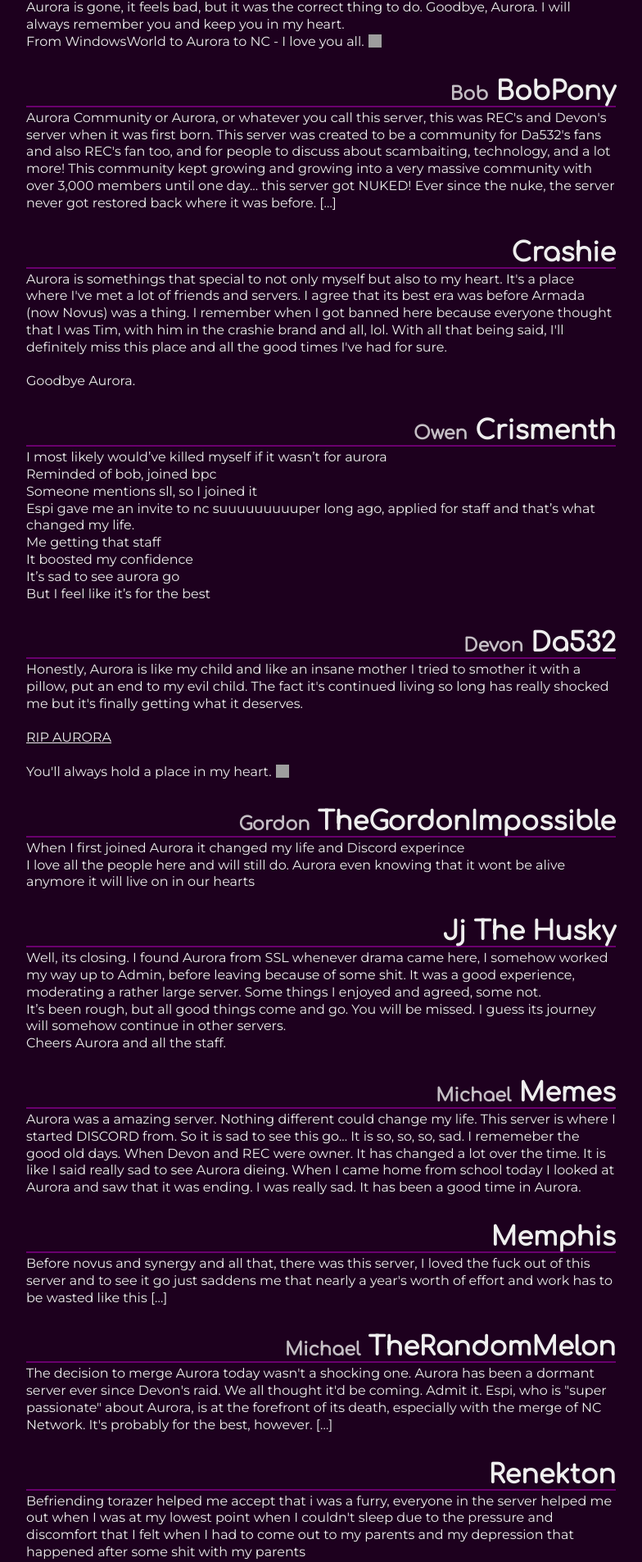
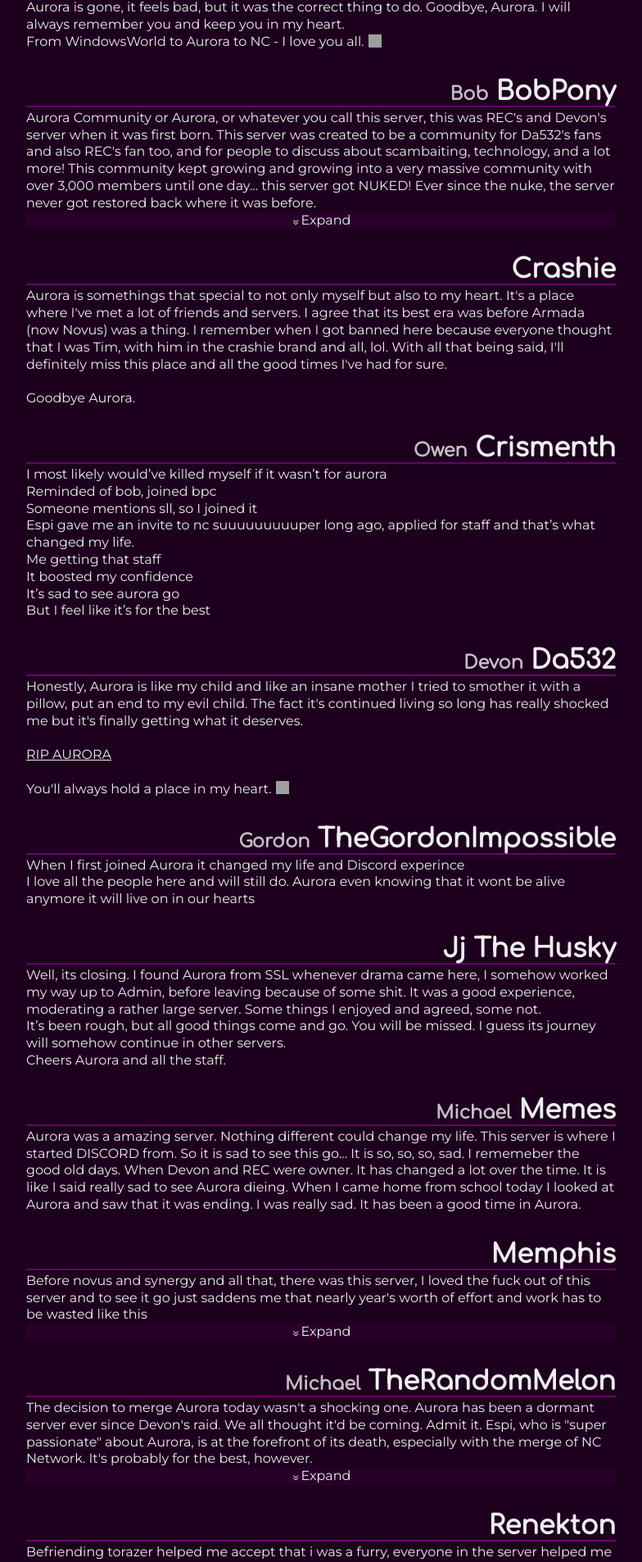
Before and after one commit to AuroraCommunity/AuroraCommunity.github.io, a PHP site: page / in a window 1280 px wide. Shown: the part 1132-3038 px from the top of the page at 82% size, without its empty margins (248-1032 px from the left). Run offline with PHP 8.4, Linux system fonts and the light colour scheme; grey boxes are pictures that could not be loaded.

Commit message:
Style expandos

```diff
--- a/index.html
+++ b/index.html
@@ -29,7 +29,7 @@
     <div id="aurora-logos"></div>
     <h1>Aurora Community</h1>
     <h2>18 Dec 2016&ndash;27 Oct 2017</h2>
-    <h3><a href="https://ncnetwork.me" class="button">Join NC Network &raquo;</a><a href="#messages" class="button">Read Sentiments <span style="transform: rotate(90deg); display: inline-block; position: relative; top: 2px; left: 2px;">&raquo;</span></a></h3>
+    <h3><a href="https://ncnetwork.me" class="button">Join NC Network &raquo;</a><a href="#messages" class="button">Read Sentiments <span class="arrow-down">&raquo;</span></a></h3>
   </div>
   <div id="messages">
     <div id="messages-inner">
@@ -42,7 +42,7 @@
 
       <h1 id="bob"><span>Bob</span> BobPony</h1>
       <p>Aurora Community or Aurora, or whatever you call this server, this was REC's and Devon's server when it was first born. This server was created to be a community for Da532's fans and also REC's fan too, and for people to discuss about scambaiting,
-        technology, and a lot more! This community kept growing and growing into a very massive community with over 3,000 members until one day... this server got NUKED! Ever since the nuke, the server never got restored back where it was before. <a onclick="show('bob-expand'); this.style.display = 'none'" title="Click to expand this message" class="expando">[&hellip;]</a><span id="bob-expand" style="display: none;">I guess
+        technology, and a lot more! This community kept growing and growing into a very massive community with over 3,000 members until one day... this server got NUKED! Ever since the nuke, the server never got restored back where it was before. <a onclick="show('bob-expand'); this.style.display = 'none'" title="Click to expand this message" class="expando"><span class="arrow-down">&raquo;</span> Expand</a><span id="bob-expand" style="display: none;">I guess
         it's time to officially end this server once for all. The server will be closing <a href="https://www.timeanddate.com/worldclock/fixedtime.html?msg=Aurora+Community+Archival+Event&iso=20171027T20&p1=179">this Friday</a>.<br><br>Thank you all for
         being part of the Aurora Community, this server has a lot of memories, without you people this server wouldn't of lasted this long.<br><br>Goodbye Aurora Commmunity for the last time, we hope we see you in NC Network.</span></p>
 
@@ -70,14 +70,14 @@
         a lot over the time. It is like I said really sad to see Aurora dieing. When I came home from school today I looked at Aurora and saw that it was ending. I was really sad. It has been a good time in Aurora.</p>
 
       <h1 id="mem">Memphis</h1>
-      <p>Before novus and synergy and all that, there was this server, I loved the fuck out of this server and to see it go just saddens me that nearly a year's worth of effort and work has to be wasted like this <a onclick="show('mem-expand'); this.style.display = 'none'" title="Click to expand this message" class="expando">[&hellip;]</a><span id="mem-expand" style="display: none;"><br><br>I know that I left little bits of my memories in AR Memories but it’s about time I say it<br>Aurora community has been quite the attachment to me, even before it was what it became now. Sure there was drama and a lot of bickering but in the end
+      <p>Before novus and synergy and all that, there was this server, I loved the fuck out of this server and to see it go just saddens me that nearly <a href="#"></a> year's worth of effort and work has to be wasted like this <a onclick="show('mem-expand'); this.style.display = 'none'" title="Click to expand this message" class="expando"><span class="arrow-down">&raquo;</span> Expand</a><span id="mem-expand" style="display: none;"><br><br>I know that I left little bits of my memories in AR Memories but it’s about time I say it<br>Aurora community has been quite the attachment to me, even before it was what it became now. Sure there was drama and a lot of bickering but in the end
         we all got out strong, the fact that this server is going to be archived in two days just makes me sad, it makes me worried about the friends I made on this server, it’s no wonder why I’ve lost most of my memories and I’m probably gonna lose a
         lot of friends<br>Just memories turned to dust<br>That’s right, my memories are nothing but stupid pieces of fluff that make you sneeze<br>Memories that will never come back
         <br<Memories…that I wish I had kept safe<br>I guess it’s time for me to make some new memories<br><br><b>All good things must come to an end…</b></span></p>
 
 
       <h1 id="trm"><span>Michael</span> TheRandomMelon</h1>
-      <p>The decision to merge Aurora today wasn't a shocking one. Aurora has been a dormant server ever since Devon's raid. We all thought it'd be coming. Admit it. Espi, who is "super passionate" about Aurora, is at the forefront of its death, especially with the merge of NC Network. It's probably for the best, however. <a onclick="show('trm-expand'); this.style.display = 'none'" title="Click to expand this message" class="expando">[&hellip;]</a><span id="trm-expand" style="display: none;"><br><br>In conclusion, I think we should all take a lesson from this. The biggest lesson here is to hire reputable, caring staff who won't just let some guy steal his token. Remember Aurora mostly for its strong points, not its weak.<br><br>Thanks for all the support in Aurora over the years. It's genuinely appreciated, from the bottom of my heart. <i class="twa twa-heart"></i> <br><br>Best wishes,<br>~TRM</span></p>
+      <p>The decision to merge Aurora today wasn't a shocking one. Aurora has been a dormant server ever since Devon's raid. We all thought it'd be coming. Admit it. Espi, who is "super passionate" about Aurora, is at the forefront of its death, especially with the merge of NC Network. It's probably for the best, however. <a onclick="show('trm-expand'); this.style.display = 'none'" title="Click to expand this message" class="expando"><span class="arrow-down">&raquo;</span> Expand</a><span id="trm-expand" style="display: none;"><br><br>In conclusion, I think we should all take a lesson from this. The biggest lesson here is to hire reputable, caring staff who won't just let some guy steal his token. Remember Aurora mostly for its strong points, not its weak.<br><br>Thanks for all the support in Aurora over the years. It's genuinely appreciated, from the bottom of my heart. <i class="twa twa-heart"></i> <br><br>Best wishes,<br>~TRM</span></p>
 
       <h1 id="ren">Renekton</h1>
       <p>Befriending torazer helped me accept that i was a furry, everyone in the server helped me out when I was at my lowest point when I couldn't sleep due to the pressure and discomfort that I felt when I had to come out to my parents and my depression
@@ -86,7 +86,7 @@
       <h1 id="technach"><span>Josh</span> Technach</h1>
       <p>Aurora was the main hub for all of us for the longest time. We were all together, no drama, no "piddo" accusations, no slander, just us, and many, many others being one in a server. It was something special, we had something very little servers
         had, yes sometimes we we experienced a bit of internal drama along the way but we pulled through just fine. Since the server was created it's always been something important to me and has always had a special place in my heart, even during it's
-        dark ages. <a onclick="show('technach-expand'); this.style.display = 'none'" title="Click to expand this message" class="expando">[&hellip;]</a><span id="technach-expand" style="display: none;">I met many, many people in this server, and strengthened my friendships with people I already know, and got to know people like Sam and Devon a lot more personally. And at a time when I was just some lonely fuck sitting in my room talking
+        dark ages. <a onclick="show('technach-expand'); this.style.display = 'none'" title="Click to expand this message" class="expando"><span class="arrow-down">&raquo;</span> Expand</a><span id="technach-expand" style="display: none;">I met many, many people in this server, and strengthened my friendships with people I already know, and got to know people like Sam and Devon a lot more personally. And at a time when I was just some lonely fuck sitting in my room talking
         to people, Aurora was always there. This sounds stupid, but some of my greatest moments were on Aurora and I'll never forget everything that happened and all the enjoyment we got out of it. But in the end, something like this had to happen. The
         server had it too good for too long, so myself and Squadron decided to leave. Since then, Devon took over as the main owner, and we were no longer *together*. Devon got fucked in the head and did some horrible (now forgiven) things to us, so he
         took Aurora completley into his own hands and thats were the servers downfall began. Of course it was raided later on, and refreshed by Haden, but even then he lost interest and couldn't find time or energy to keep the server alive. The place
--- a/style.css
+++ b/style.css
@@ -87,8 +87,13 @@ div#aurora-logos:hover {
   background-image: url('img/aurora-retro.jpg');
 }
 
+.arrow-down {
+  transform: rotate(90deg); display: inline-block; position: relative; top: 2px; left: 2px;"
+}
+
 a {
   cursor: pointer;
+  transition: all 0.3s;
 }
 
 a.button {
@@ -98,7 +103,6 @@ a.button {
   padding: 5px;
   text-decoration: none;
   border-radius: 4px;
-  transition: all 0.3s;
   text-align: center;
 }
 
@@ -106,9 +110,17 @@ a.button:hover {
   background-color: #eee;
 }
 
-.expando:hover::after {
-  content: ' Click to expand this message';
-  font-size: 0.8em;
+a.expando {
+  display: block;
+  width: 100%;
+  text-align: center;
+    background-color: #29002a;
+  border-radius: 2px;
+}
+
+a.expando:hover {
+  background-color: #430045;
+
 }
 
 @media screen and (max-width: 50em) {
```
